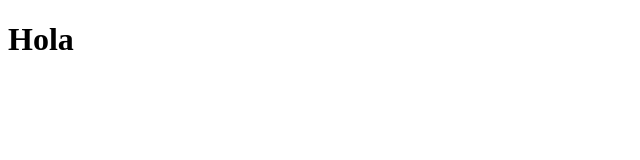
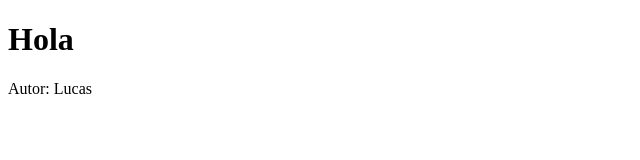
Before and after one commit to LucasTe123/practica-git-individual, a plain HTML site: page index.html in a window 1280 px wide. Shown: the full height of the page, 0-640 px from the left. Drawn offline with Linux system fonts and the light colour scheme.

Commit message:
chore: agrego autor

```diff
--- a/index.html
+++ b/index.html
@@ -1 +1,2 @@
 <!doctype html><title>Demo</title><h1>Hola</h1>
+<p>Autor: Lucas</p>
```
